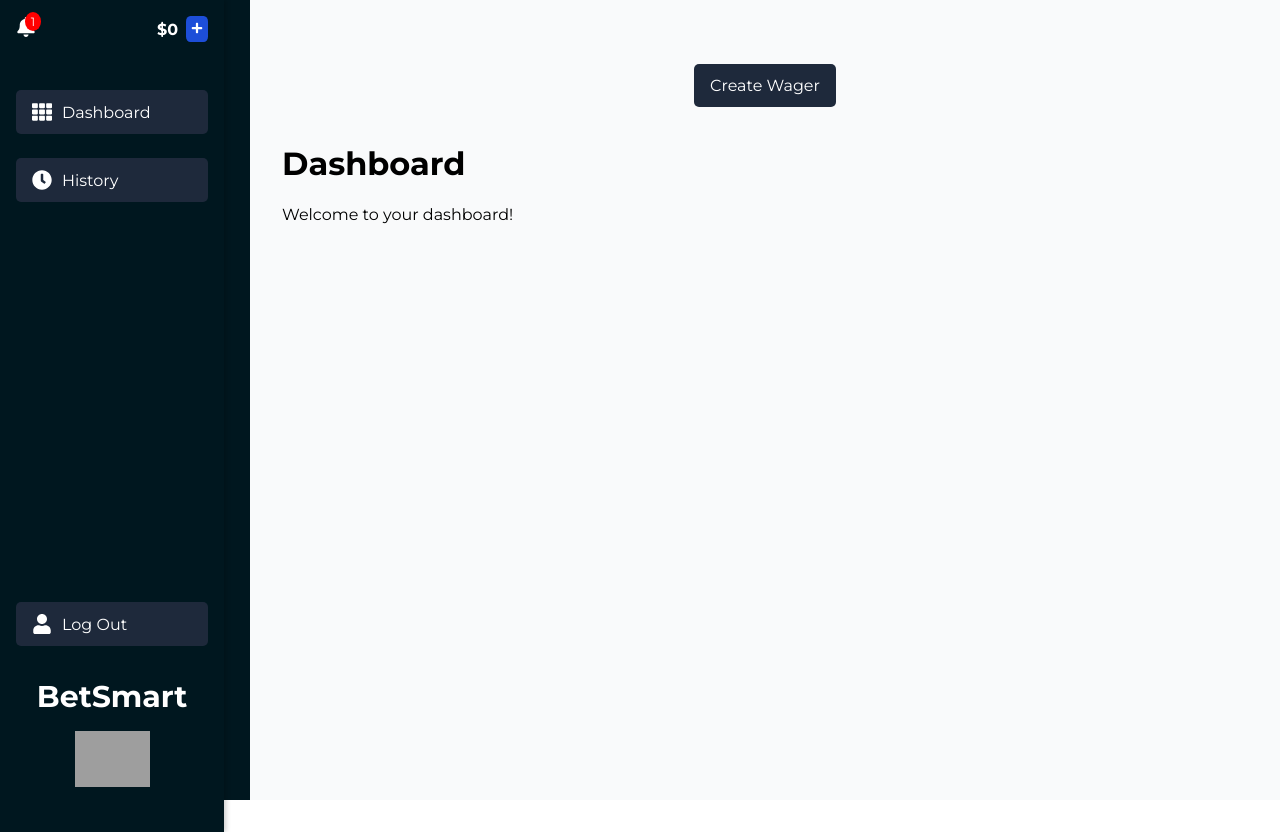
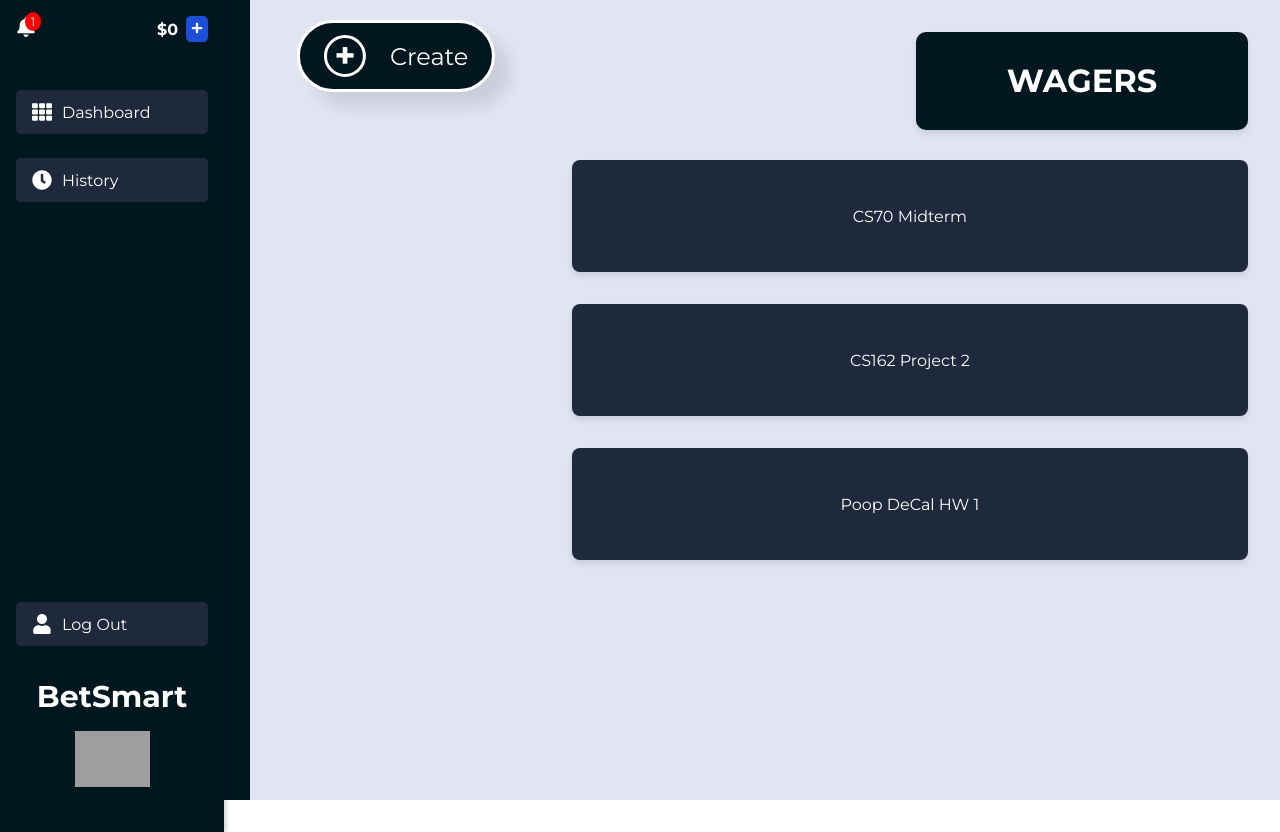
Before and after one commit to DylanHopkins21/BetSmart, a Next.js app in the folder betsmart-frontend/: page /dashboard in a window 1280 px wide. Built offline with nearby package versions, Linux system fonts and the light colour scheme; grey boxes are pictures that could not be loaded.

Commit message:
ADDED STYLING AND PALCEHOLDER ARDS TO DASHBOARD PAGE

```diff
--- a/betsmart-frontend/src/pages/dashboard/dashboard.css
+++ b/betsmart-frontend/src/pages/dashboard/dashboard.css
@@ -1,27 +1,101 @@
-.top-row {
+.dashboard-container {
+    padding: 2rem;
+    background-color: #E1E5F2;
+    color: #fff;
+    height: 200%;
+  }
+
+  /* Header Section */
+  .dashboard-header {
     display: flex;
-    flex-direction: row;
-    margin: 1rem;
-    padding: 1rem;
-}
+    justify-content: space-between;
+    align-items: center;
+    position: relative;
+  }
 
-.spacer {
-    flex : 1;
-}
-
-.create-wager-button {
+  .create-section {
     display: flex;
     align-items: center;
-    padding: 0.75rem 1rem;
+  }
+
+  .title-section {
+    background-color: #00171F;
+    width: 300px;
+    display: flex;
+    align-items: center;
+    justify-content: center;
+    color: #fff;
+    padding: 0.5rem 1rem;
+    border-radius: 10px;
+    position: absolute;
+    right: 0;
+    top: 0;
+    box-shadow: 0px 4px 6px rgba(0, 0, 0, 0.1); /* Optional: Adds a subtle shadow */
+    z-index: 10;
+  }
+
+  .create-wager-button {
+    display: flex;
+    align-items: center;
+    justify-content: center;
+    background-color: #00171F;
+    border: 2px solid #ffffff;
+    border-radius: 40px;
+    padding: 0.5rem 1rem;
+    color: #fff;
+    box-shadow: 10px 10px 10px rgba(0, 0, 0, 0.1);
+    font-size: 1rem;
     text-decoration: none;
+    cursor: pointer;
+    gap: 0.5rem;
+    transition: all 0.3s ease;
+    transform: scale(1.5);
+    margin-left:  3rem;
+  }
+
+  .create-wager-button:hover {
+    background-color: #02709c;
+    border-color: #053143;
+  }
+
+  .create-button-icon {
+    display: flex;
+    align-items: center;
+    justify-content: center;
+    font-size: 1.5rem;
+    font-weight: bold;
+    border: 2px solid #fff;
+    border-radius: 50%;
+    height: 1.5rem;
+    width: 1.5rem;
+    margin-right: 0.5rem;
+    line-height: 1rem;
+  }
+
+
+  .wager-section {
+    margin-top: 5rem;
+    display: flex;
+    justify-content: flex-end;
+  }
+
+  .wager-list {
+    display: flex;
+    flex-direction: column;
+    gap: 2rem;
+    width: 70%;
+  }
+
+  /* Wager Cards */
+  .wager-card-placeholder {
     background-color: #1e293b;
-    color: #fff;
-    border-radius: 5px;
-    font-size: 16px;
-    max-width: fit-content;
-    transition: background-color 0.2s ease;
-    flex: 1;
-}
-.create-wager-button:hover {
-    background-color: #2563eb;
-}
+    color: white;
+    padding: 1rem;
+    border-radius: 8px;
+    box-shadow: 0px 4px 6px rgba(0, 0, 0, 0.1);
+    height: 10vh;
+    display: flex;
+    justify-content: center;
+    align-items: center;
+    font-size: 1rem;
+  }
--- a/betsmart-frontend/src/pages/dashboard/index.tsx
+++ b/betsmart-frontend/src/pages/dashboard/index.tsx
@@ -4,17 +4,27 @@ import "./dashboard.css";
 
 const Dashboard = () => {
   return (
-    <div style={{ padding: "2rem" }}>
-      {/* Top row buttons*/}
-      <div className="top-row">
-        <div className="spacer"> </div>
-        <Link href="/createWager" className="create-wager-button"> Create Wager </Link>
-        <div className="spacer"> </div>
+    <div className="dashboard-container">
+      <div className="dashboard-header">
+        <div className="create-section">
+          <Link href="/createWager" className="create-wager-button">
+            <div className="create-button-icon">+</div>
+            Create
+          </Link>
+        </div>
+        <div className="title-section">
+          <h1>WAGERS</h1>
+        </div>
       </div>
 
-
-      <h1>Dashboard</h1>
-      <p>Welcome to your dashboard!</p>
+      {/* audrey needs to replcae the placeholders with teh actual cards */}
+      <div className="wager-section">
+        <div className="wager-list">
+          <div className="wager-card-placeholder">CS70 Midterm</div>
+          <div className="wager-card-placeholder">CS162 Project 2</div>
+          <div className="wager-card-placeholder">Poop DeCal HW 1</div>
+        </div>
+      </div>
     </div>
   );
 };
```
